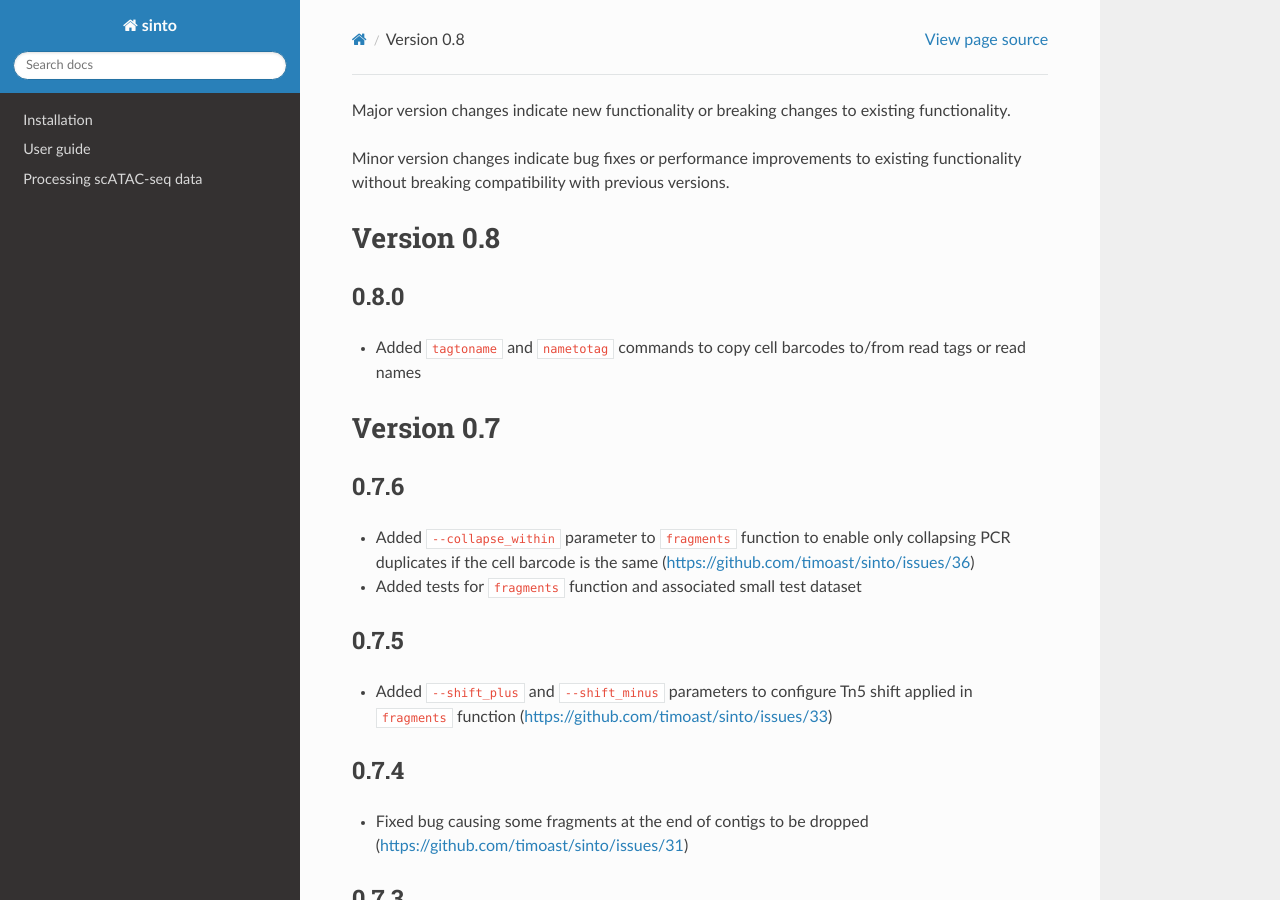
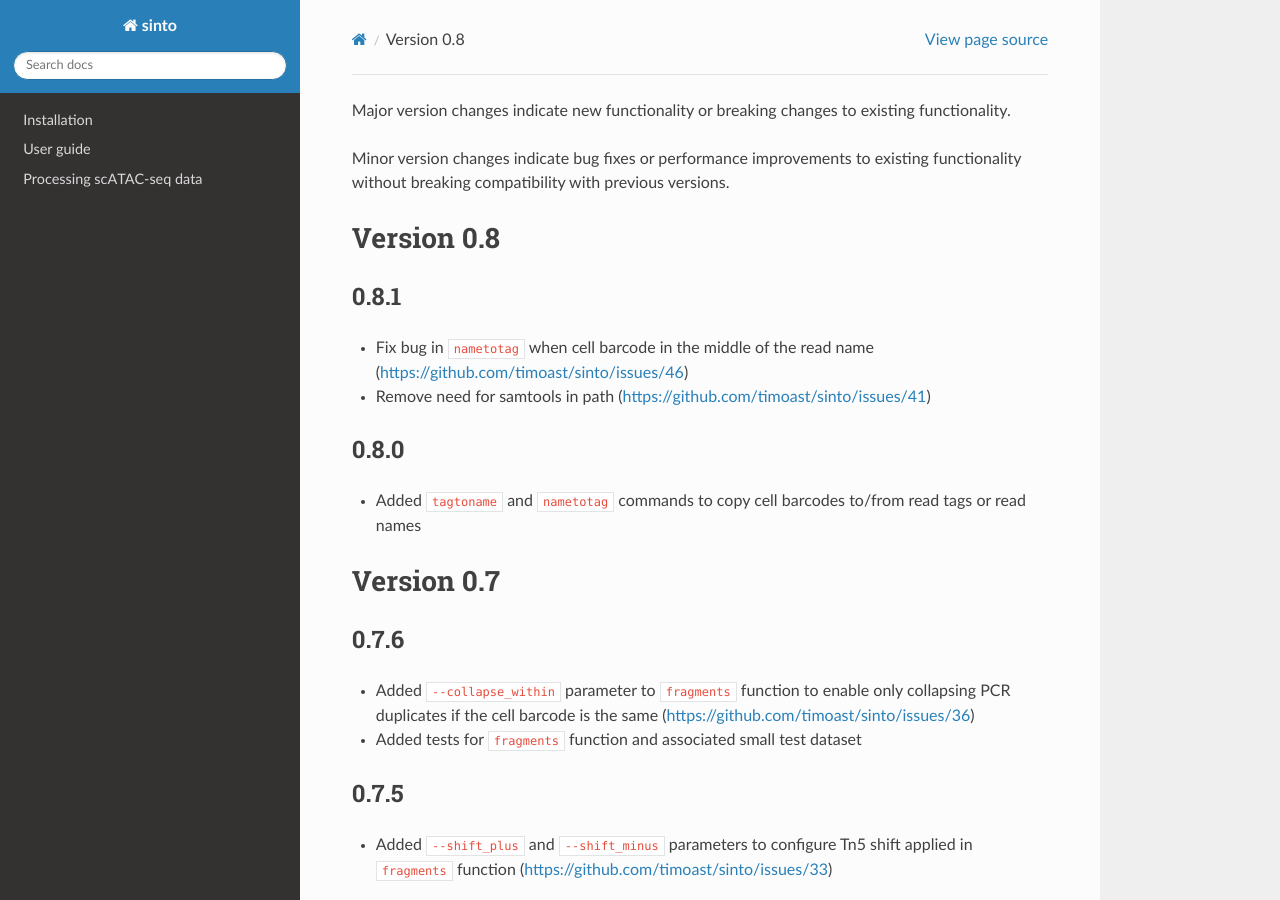
Before and after one commit to timoast/sinto, a Sphinx documentation site: the page built from docs/release_notes.rst, in a window 1280 px wide and 900 px high. Built offline with Sphinx 7.4.7 and the Read the Docs theme 2.0.0, drawn with Linux system fonts in a browser that asks for light colours.

Commit message:
Update release notes

```diff
--- a/docs/release_notes.rst
+++ b/docs/release_notes.rst
@@ -7,6 +7,12 @@ without breaking compatibility with previous versions.
 
 Version 0.8
 -----------
+
+0.8.1
+~~~~~
+
+- Fix bug in ``nametotag`` when cell barcode in the middle of the read name (https://github.com/timoast/sinto/issues/46)
+- Remove need for samtools in path (https://github.com/timoast/sinto/issues/41)
 
 0.8.0
 ~~~~~
```
